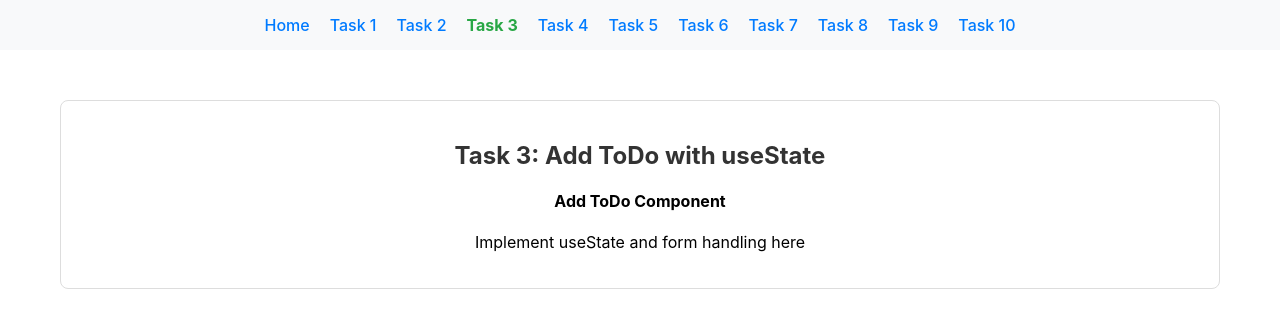
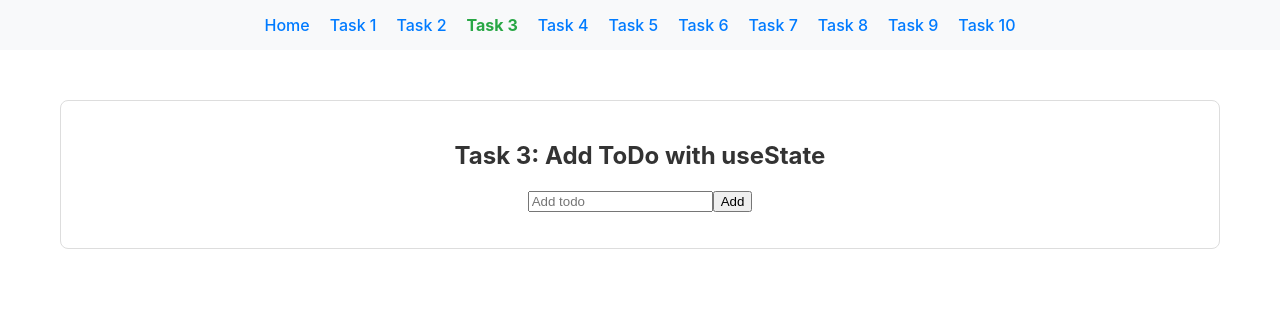
Before and after one commit to MikhailMatsuyev/node.js-pre-training-course, a React (Create React App) app in the folder React-CSS/react-todo-app/: page /task-03 in a window 1280 px wide. Shown: the top 328 px of the page. Built offline with nearby package versions, Linux system fonts and the light colour scheme.

Commit message:
- implement task-03

```diff
--- a/React-CSS/react-todo-app/src/solutions/task-03/AddToDo.tsx
+++ b/React-CSS/react-todo-app/src/solutions/task-03/AddToDo.tsx
@@ -48,11 +48,43 @@ export const AddToDo: React.FC = () => {
   // const [inputValue, setInputValue] = useState('');
   // const [todos, setTodos] = useState<Todo[]>([]);
 
+  const [inputValue, setInputValue] = useState('');
+  const [todos, setTodos] = useState<Todo[]>([]);
+
+  const handleSubmit = (event: React.FormEvent<HTMLFormElement>) => {
+    event.preventDefault();
+
+    if (!inputValue.trim()) {
+      return;
+    }
+
+    const newTodo: Todo = {
+      id: Date.now(),
+      title: inputValue,
+      completed: false,
+    };
+
+    setTodos((prevTodos) => [...prevTodos, newTodo]);
+    setInputValue('');
+  };
+
   return (
     <div>
-      {/* TODO: Replace this with your implementation */}
-      <h4>Add ToDo Component</h4>
-      <p>Implement useState and form handling here</p>
+      <form onSubmit={handleSubmit}>
+        <input
+          type="text"
+          placeholder="Add todo"
+          value={inputValue}
+          onChange={(event) => setInputValue(event.target.value)}
+        />
+        <button type="submit">Add</button>
+      </form>
+
+      <ul>
+        {todos.map((todo) => (
+          <li key={todo.id}>{todo.title}</li>
+        ))}
+      </ul>
     </div>
   );
 };
```
